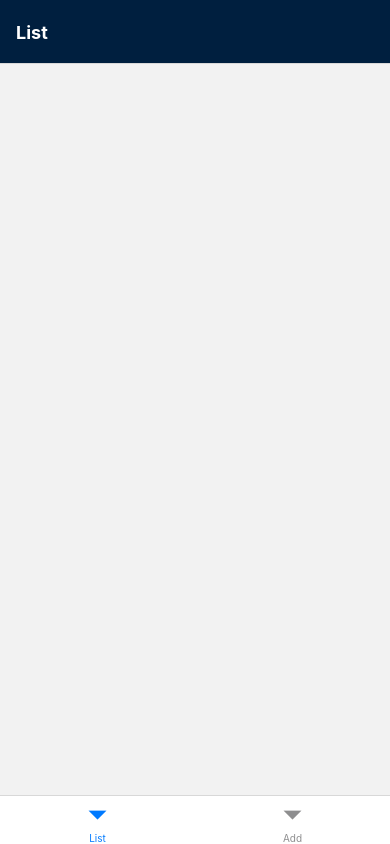
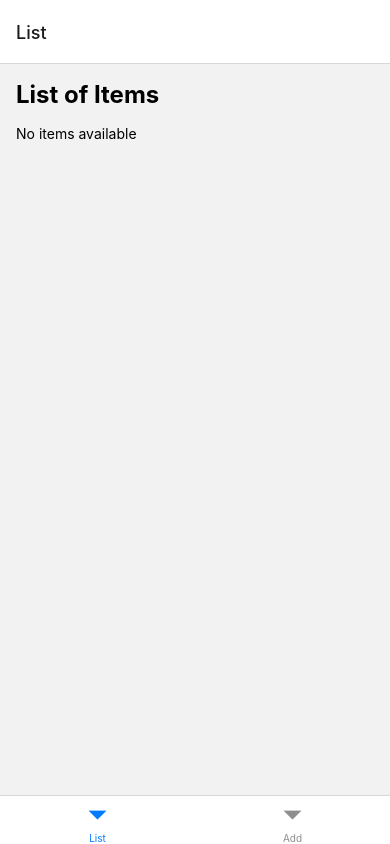
Before and after one commit to srushtisatardekar/SimpleToDoApp, a React Native app: screen / in a window 390 px wide. Built offline with nearby package versions, Linux system fonts and the light colour scheme.

Commit message:
inital commit message

```diff
--- a/App.js
+++ b/App.js
@@ -1,7 +1,8 @@
 // App.js
-import React, { useState } from 'react';
+import React, { useState, useEffect } from 'react';
 import { NavigationContainer } from '@react-navigation/native';
 import { createBottomTabNavigator } from '@react-navigation/bottom-tabs';
+import AsyncStorage from '@react-native-async-storage/async-storage';
 import ListScreen from './src/ListScreen';
 import AddItemScreen from './src/AddItemScreen';
 
@@ -10,25 +11,59 @@ const Tab = createBottomTabNavigator();
 const App = () => {
   const [items, setItems] = useState([]);
 
+  // Load items from AsyncStorage when the app starts
+  useEffect(() => {
+    loadItems();
+  }, []);
+
+  // Save items to AsyncStorage whenever the items state changes
+  useEffect(() => {
+    saveItems();
+  }, [items]);
+
+  // Load items from AsyncStorage
+  const loadItems = async () => {
+    try {
+      const storedItems = await AsyncStorage.getItem('@MyApp:items');
+      if (storedItems) {
+        setItems(JSON.parse(storedItems));
+      }
+    } catch (error) {
+      console.error('Error loading items from AsyncStorage:', error);
+    }
+  };
+
+  // Save items to AsyncStorage
+  const saveItems = async () => {
+    try {
+      await AsyncStorage.setItem('@MyApp:items', JSON.stringify(items));
+    } catch (error) {
+      console.error('Error saving items to AsyncStorage:', error);
+    }
+  };
+
+  // Add new item to the list
   const addNewItem = (newItem) => {
     setItems((prevItems) => [...prevItems, newItem]);
   };
 
+  // Edit existing item in the list
+  const editItem = (editedItem) => {
+    setItems((prevItems) =>
+      prevItems.map((item) => (item.id === editedItem.id ? editedItem : item))
+    );
+  };
+
+  // Delete item from the list
+  const deleteItem = (itemToDelete) => {
+    setItems((prevItems) => prevItems.filter((item) => item.id !== itemToDelete.id));
+  };
+
   return (
     <NavigationContainer>
-      <Tab.Navigator
-      screenOptions={{
-        headerStyle: {
-          backgroundColor: '#001F3F', // Set the background color to dark blue
-        },
-        headerTintColor: '#fff', // Set the text color to white
-        headerTitleStyle: {
-          fontWeight: 'bold',
-        },
-      }}
-      >
+      <Tab.Navigator>
         <Tab.Screen name="List">
-          {() => <ListScreen items={items} />}
+          {() => <ListScreen items={items} onEditItem={editItem} onDeleteItem={deleteItem} />}
         </Tab.Screen>
         <Tab.Screen name="Add">
           {() => <AddItemScreen onAddItem={addNewItem} />}
--- a/package.json
+++ b/package.json
@@ -9,9 +9,11 @@
     "web": "expo start --web"
   },
   "dependencies": {
+    "@react-native-async-storage/async-storage": "1.18.2",
     "@react-native-community/masked-view": "^0.1.11",
     "@react-navigation/bottom-tabs": "^6.5.11",
     "@react-navigation/native": "^6.1.9",
+    "@react-navigation/stack": "^6.3.20",
     "expo": "~49.0.15",
     "expo-status-bar": "~1.6.0",
     "react": "18.2.0",
--- a/src/AddItemScreen.js
+++ b/src/AddItemScreen.js
@@ -1,16 +1,19 @@
+// AddItemScreen.js
 import React, { useState } from 'react';
-import { View, TextInput,Text, Button, StyleSheet, TouchableOpacity } from 'react-native';
+import { View, TextInput, Button, StyleSheet, TouchableOpacity, Text } from 'react-native';
 import { useNavigation } from '@react-navigation/native';
+import { AntDesign } from '@expo/vector-icons';
 
 const AddItemScreen = ({ onAddItem }) => {
   const navigation = useNavigation();
   const [name, setName] = useState('');
   const [description, setDescription] = useState('');
+  const [error, setError] = useState('');
 
   const handleAddItem = () => {
     // Basic input validation
-    if (name.trim() === '' || description.trim() === '') {
-      alert('Please enter both name and description.');
+    if (!name || !description) {
+      setError('Please enter both name and description.');
       return;
     }
 
@@ -24,26 +27,15 @@ const AddItemScreen = ({ onAddItem }) => {
     setName('');
     setDescription('');
 
+    // Clear the error message
+    setError('');
+
     // Navigate back to the list screen
     navigation.goBack();
-    //navigation.navigate('List');
   };
-  const handleGoBack = () => {
-    // Navigate back to the list screen
-    navigation.goBack();
-  }
 
   return (
-
-
-
-
-
     <View style={styles.container}>
-        <TouchableOpacity onPress={handleGoBack}>
-        <Text style={styles.backButton}>Go Back</Text>
-      </TouchableOpacity>
-
       <TextInput
         style={styles.input}
         placeholder="Name"
@@ -56,13 +48,14 @@ const AddItemScreen = ({ onAddItem }) => {
         value={description}
         onChangeText={setDescription}
       />
+      {error ? <Text style={styles.errorText}>{error}</Text> : null}
       <Button title="Add Item" onPress={handleAddItem} />
+      <TouchableOpacity onPress={() => navigation.goBack()}>
+        <Text style={styles.goBackButton}>Go Back</Text>
+      </TouchableOpacity>
     </View>
   );
 };
-AddItemScreen.navigationOptions = {
-    headerShown: true,
-  };
 
 const styles = StyleSheet.create({
   container: {
@@ -76,6 +69,14 @@ const styles = StyleSheet.create({
     marginBottom: 10,
     paddingLeft: 8,
   },
+  errorText: {
+    color: 'red',
+    marginBottom: 10,
+  },
+  goBackButton: {
+    color: 'blue',
+    marginTop: 10,
+  },
 });
 
 export default AddItemScreen;
--- a/src/ListScreen.js
+++ b/src/ListScreen.js
@@ -1,20 +1,25 @@
-// src/ListScreen.js
+// ListScreen.js
 import React from 'react';
 import { View, Text, FlatList, StyleSheet } from 'react-native';
 
 const ListScreen = ({ items }) => {
   return (
     <View style={styles.container}>
+      <Text style={styles.title}>List of Items</Text>
+      {items.length === 0 ? (
+        <Text>No items available</Text>
+      ) : (
         <FlatList
           data={items}
           keyExtractor={(item) => item.id.toString()}
           renderItem={({ item }) => (
             <View style={styles.itemContainer}>
-            <Text>{item.name}</Text>
-            <Text>{item.description}</Text>
+              <Text style={styles.itemName}>{item.name}</Text>
+              <Text style={styles.itemDescription}>{item.description}</Text>
             </View>
           )}
         />
+      )}
     </View>
   );
 };
@@ -24,11 +29,21 @@ const styles = StyleSheet.create({
     flex: 1,
     padding: 16,
   },
+  title: {
+    fontSize: 24,
+    fontWeight: 'bold',
+    marginBottom: 16,
+  },
   itemContainer: {
-    borderBottomWidth: 1,
-    borderColor: '#ddd',
-    marginBottom: 10,
-    paddingBottom: 10,
+    marginBottom: 16,
+  },
+  itemName: {
+    fontSize: 18,
+    fontWeight: 'bold',
+  },
+  itemDescription: {
+    fontSize: 16,
+    color: '#555',
   },
 });
 
```
Also changed, not shown: 1 other file (tests, documents, lock files or other folders). Lines whose indentation alone changed are shown as unchanged.
